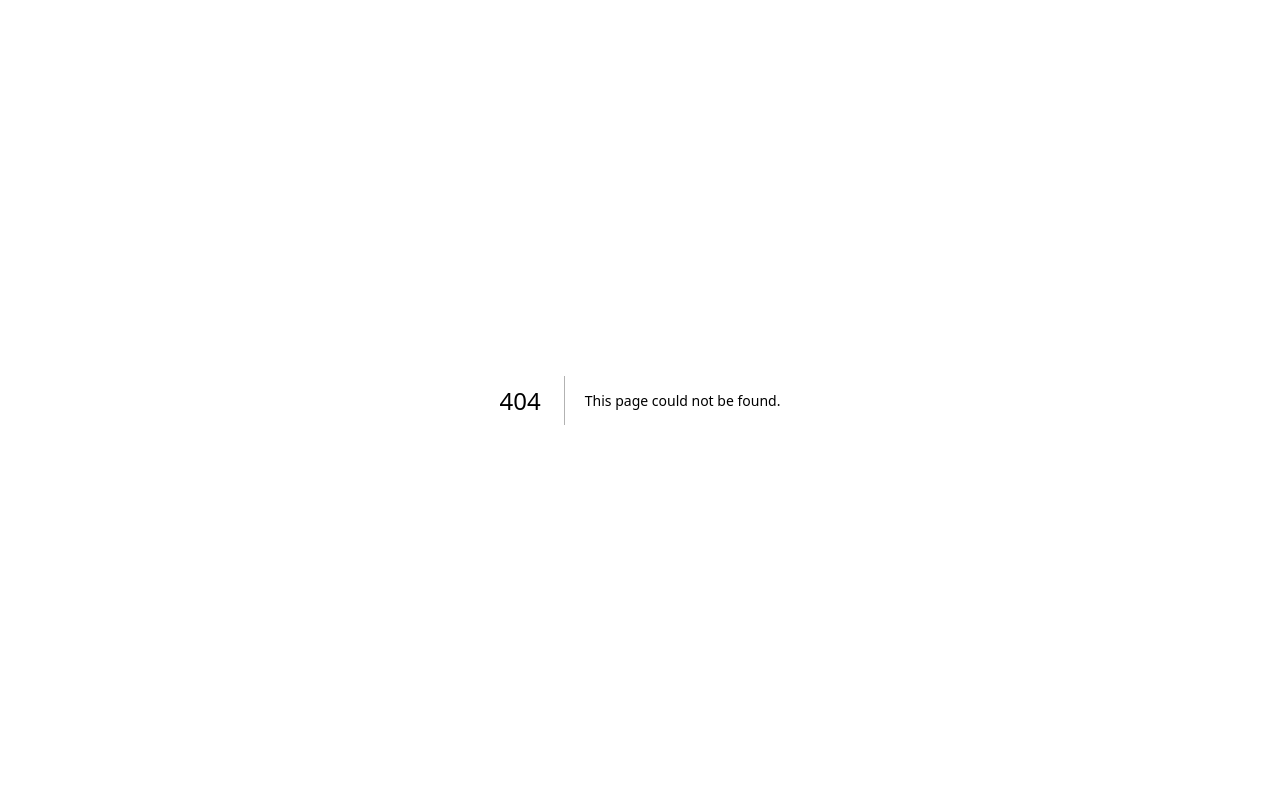
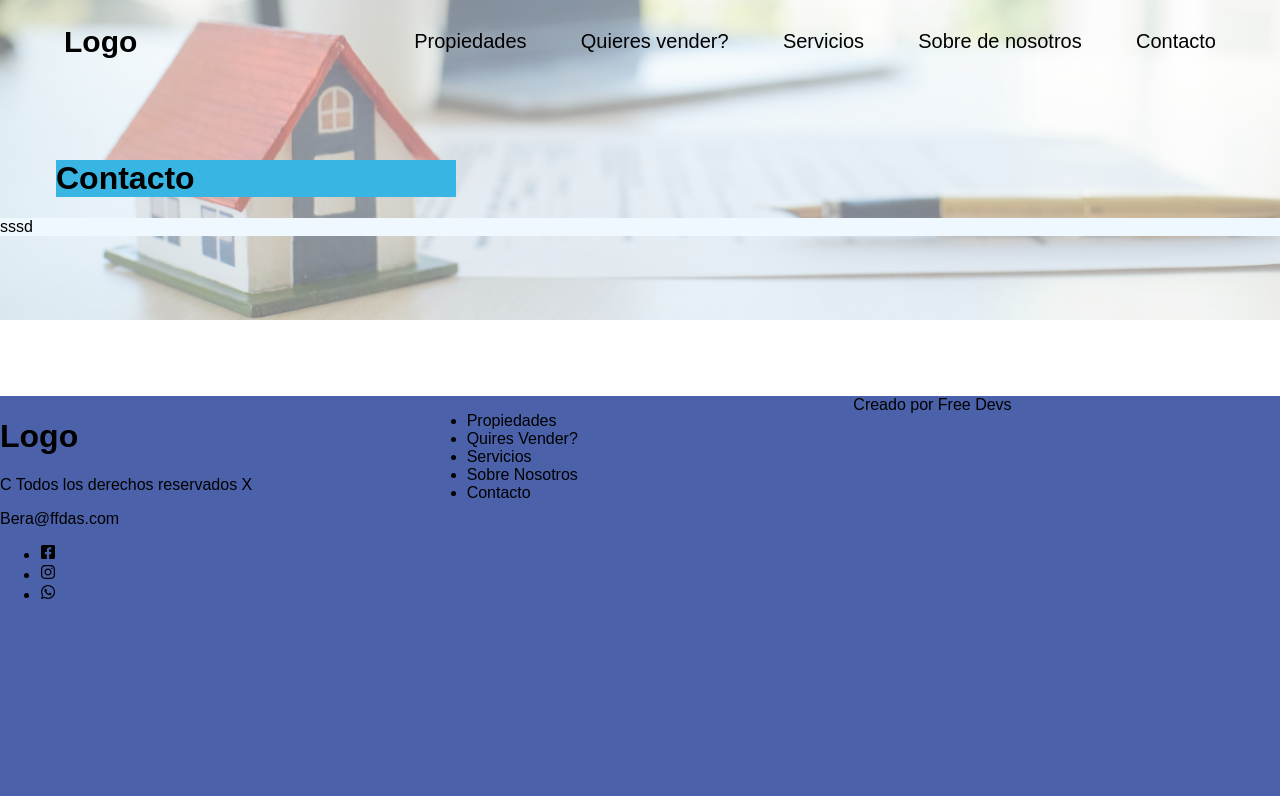
Before and after one commit to DeeRo-dev/Inmboliaria, a Next.js app: page /contacto in a window 1280 px wide. Before the commit this address had no page. Built offline with nearby package versions, Linux system fonts and the light colour scheme.

Commit message:
Maquetando el servicio

```diff
--- a/components/ui/NavBar.jsx
+++ b/components/ui/NavBar.jsx
@@ -20,9 +20,9 @@ export const NavBar = () => {
         <ul className={style.ul}>
           <li className={style.li}><Link href="/propiedades">Propiedades</Link></li>
           <li className={style.li}><Link href="/vender">Quieres vender?</Link></li>
-          <li className={style.li}><Link href="/">Servicios</Link></li>
-          <li className={style.li}><Link href="/">Sobre de nosotros</Link></li>
-          <li className={style.li}><Link href="/">Contacto</Link></li>
+          <li className={style.li}><Link href="/servicios">Servicios</Link></li>
+          <li className={style.li}><Link href="/nosotros">Sobre de nosotros</Link></li>
+          <li className={style.li}><Link href="/contacto">Contacto</Link></li>
         </ul>
       </nav>
     </>
--- /dev/null
+++ b/pages/contacto/index.jsx
@@ -0,0 +1,23 @@
+import style from "../../styles/Contacto.module.css"
+import imag from "../../public/banner.jpg";
+import {Footer} from "../../components/Footer"
+import {NavBar} from "../../components/ui/index.jsx";
+import Image from 'next/image';
+const Contacto = ()=> {
+  return(
+    <div>
+    <Image className={style.imag} src={imag} alt="not found img"/>
+     <NavBar/>
+    <div className={style.contTitleP}>
+      <h1>Contacto</h1>
+    </div>
+    <div className={style.content}>
+    sssd
+    </div>
+
+  <Footer/>
+   </div>
+  )
+}
+
+export default Contacto;
--- /dev/null
+++ b/styles/Contacto.module.css
@@ -0,0 +1,21 @@
+.imag{
+  width: 100%;
+  height: auto;
+  background-attachment: fixed;
+  position: absolute;
+  z-index: -1;
+  opacity: .5;
+}
+.contTitleP{
+  background-color: #39B5E3;
+  width: 50vh;
+  margin-top: 10vh;
+  margin-left: 7vh;
+}
+.content{
+  background-color: aliceblue;
+  width: 100%;
+  height: auto;
+  display: flex;
+  flex-direction: column;
+}
--- /dev/null
+++ b/styles/Nosotros.module.css
@@ -0,0 +1,21 @@
+.imag{
+  width: 100%;
+  height: auto;
+  background-attachment: fixed;
+  position: absolute;
+  z-index: -1;
+  opacity: .5;
+}
+.contTitleP{
+  background-color: #39B5E3;
+  width: 50vh;
+  margin-top: 10vh;
+  margin-left: 7vh;
+}
+.content{
+  background-color: aliceblue;
+  width: 100%;
+  height: auto;
+  display: flex;
+  flex-direction: column;
+}
--- /dev/null
+++ b/styles/Servicios.module.css
@@ -0,0 +1,40 @@
+.imag{
+  width: 100%;
+  height: auto;
+  background-attachment: fixed;
+  position: absolute;
+  z-index: -1;
+  opacity: .5;
+}
+.contTitleP{
+  background-color: #39B5E3;
+  width: 50vh;
+  margin-top: 10vh;
+  margin-left: 7vh;
+}
+.content{
+  background-color: aliceblue;
+  width: 100%;
+  height: auto;
+  display: flex;
+  flex-direction: column;
+}
+
+.img{
+  width: 60vh;
+  border-radius: 0;
+}
+.infoServ{
+
+  display: flex;
+  flex-direction: row;
+  width: 75%;
+  margin: auto;
+  margin-top: 10vh;
+}
+.contentText{
+  display: flex;
+  flex-direction: column;
+  width: 50%;
+  margin: auto;
+}
```
Also changed, not shown: pages/nosotros/index.jsx (added, +23 -0 lines), pages/servicios/index.jsx (added, +56 -0 lines).
